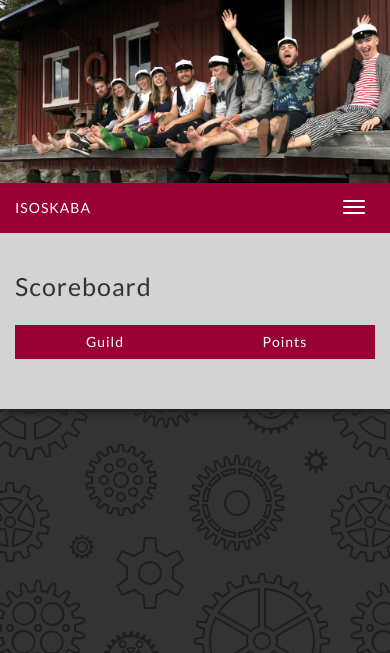
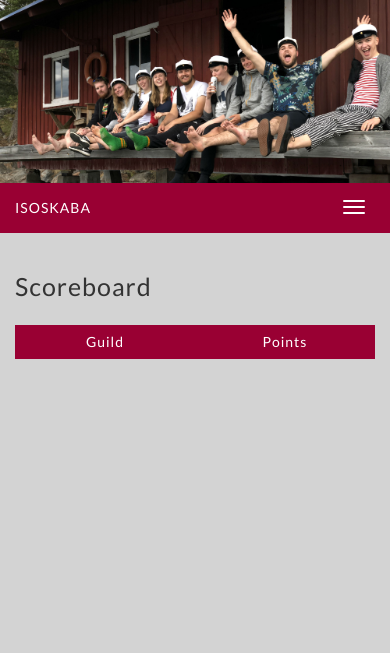
Before and after one commit to Jonneitapuro/isoskaba2, a Django app: page /guildranking/ in a window 390 px wide. Shown: the top 653 px of the page. Run offline with Django 3.2, Linux system fonts and the light colour scheme; data that the repository does not hold is empty; some libraries are stand-ins or nearby versions.

Commit message:
Changed general id to use a variable since it wasn't working, bit mobile css

```diff
--- a/skaba/views.py
+++ b/skaba/views.py
@@ -15,6 +15,8 @@ from datetime import datetime, date, timedelta
 from skaba.forms import *
 from skaba.models import Event, Guild, User, UserProfile, Attendance, Guildpoints
 from skaba.util import check_moderator, check_admin, csv_user_import, csv_event_import
+
+general_id = 3
 
 def index(request):
     response = TemplateResponse(request, 'index.html', {})
@@ -146,7 +148,7 @@ def guild_points_populate(request):
         return redirect('index')
     guilds = Guild.objects.all()
     for guild in guilds:
-        if guild.id != 1 and guild.id != 14:
+        if guild.id != general_id and guild.id != 14:
             new_guild = Guildpoints(guild=guild, points = 0)
             new_guild.save()
     return redirect('index')
@@ -256,7 +258,7 @@ def list_user_events(request):
         tf = 14
     else:
         tf = 20 # ???
-    events = Event.objects.filter(Q(guild__id = user.profile.guild_id) | Q(guild__id = 1) | Q(guild__id = tf)).order_by(order_by_events)
+    events = Event.objects.filter(Q(guild__id = user.profile.guild_id) | Q(guild__id = general_id) | Q(guild__id = tf)).order_by(order_by_events)
     attendances = Attendance.objects.filter(Q(user__id = request.user.pk))
     for event in events:
         event.times_attended = attendances.filter(event=event.pk).count()
@@ -426,7 +428,6 @@ def guild_points_update(request):
     attendances = Attendance.objects.filter(verified = True)
     events = Event.objects.filter(eventdate__lte= date.today())
     for g in guilds:
-        print('guilds:', g.guild);
         guild_users = []
         for user in users: #list user of the guild
             if user.profile.guild_id == g.guild_id:
@@ -456,7 +457,7 @@ def guild_points_update(request):
                             addpoints = event.points
                             addpoints = int(addpoints)
                             guipoints = guipoints + addpoints
-                        if event.guild_id == 1: #add general eventpoints
+                        if event.guild_id == general_id: #add general eventpoints
                             addpoints = event.points
                             addpoints = int(addpoints)
                             genpoints = genpoints + addpoints
@@ -469,12 +470,12 @@ def guild_points_update(request):
         if len(guild_list) > 0 and len(general_list) > 0:
             guildpoints = 0
             generalpoints = 0
-            count = 0
+            count = 1
             for x in range(useravg, usercount):
                 count = count + 1
                 guildpoints = guildpoints + guild_list[x]
             guildpoints = guildpoints/count
-            count = 0
+            count = 1
             for x in range(useravg, usercount):
                 count = count + 1
                 generalpoints = generalpoints + general_list[x]
@@ -484,7 +485,7 @@ def guild_points_update(request):
             for e in events:
                 if e.guild_id == g.guild_id:
                     guildevents.append(e)
-                if e.guild_id == 1:
+                if e.guild_id == general_id:
                     genevents.append(e)
             guildpointsum = 0
             genpointsum = 0
--- a/static/css/mobile.css
+++ b/static/css/mobile.css
@@ -1,5 +1,6 @@
 @media only screen and (max-width: 1024px) {
   body {
+    background: #D3D3D3;
     width: 100%;
   }
 
@@ -48,6 +49,12 @@
     display: block;
   }
 
+  #content {
+    box-shadow: 0;
+    -webkit-box-shadow: none;
+	  -moz-box-shadow: none;
+  }
+
 }
 
 @media screen and (max-width: 767px) {
```
